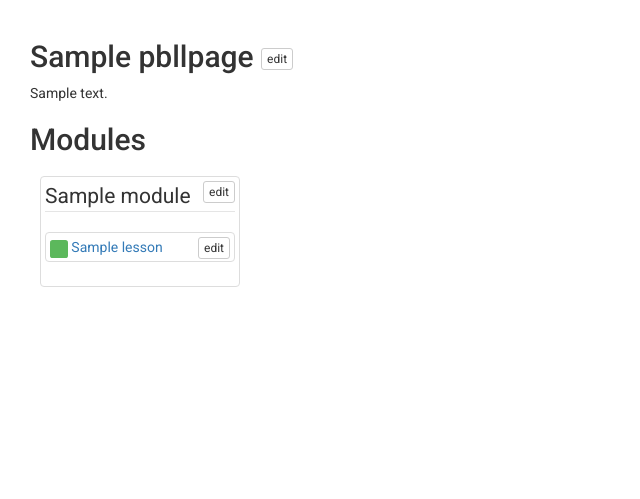
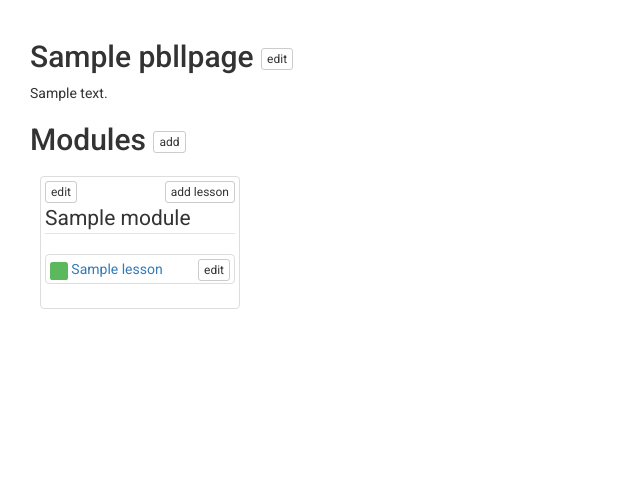
Before and after one commit to richmedina/nflrc-blwl-dev, a Django app: page / in a window 1280 px wide. Shown: the part 80-579 px from the top of the page, without its empty margins (0-640 px from the left). Run offline with Django 3.2, Linux system fonts and the light colour scheme; a user stored in the database is signed in; tables that the repository leaves empty hold one stand-in row (values such as "Sample post"); parts of the project's set-up code (start-up, migrations or seed data) failed here and were passed over; some libraries are stand-ins or nearby versions.

Commit message:
2016 pre-release

```diff
--- a/lessons/models.py
+++ b/lessons/models.py
@@ -1,5 +1,6 @@
 from django.db import models
 from django.core.urlresolvers import reverse
+from django.contrib.auth.models import User
 from django.contrib.contenttypes.fields import GenericRelation
 from django.utils.text import slugify
 
@@ -21,7 +22,7 @@ class Module(models.Model):
     title = models.CharField(max_length=512)
     description = models.TextField(blank=True)
     slug = models.SlugField(blank=True)
-    order = models.IntegerField()
+    order = models.IntegerField(default=0)
 
     def save(self, *args, **kwargs):
         self.slug = slugify(unicode(self.title))
@@ -33,22 +34,60 @@ class Module(models.Model):
     def get_absolute_url(self):
         return reverse('module', args=[str(self.slug)])
 
+    class Meta:
+        ordering = ['order']
+
 class Lesson(TimeStampedModel):
     title = models.CharField(max_length=512)
     description = models.TextField(blank=True)
     slug = models.SlugField(blank=True)
     module = models.ForeignKey(Module, related_name='lessons')
     active = models.BooleanField(default=True)
-
-    def save(self, *args, **kwargs):
-        self.slug = slugify(unicode(self.title))
-        super(Lesson, self).save(*args, **kwargs)
+    order = models.IntegerField(default=0)
 
     def __unicode__(self):
         return self.title
 
     def get_absolute_url(self):
         return reverse('lesson', args=[str(self.slug)])
+
+    def save(self, *args, **kwargs):
+        self.slug = slugify(unicode(self.title))
+        super(Lesson, self).save(*args, **kwargs)
+
+        if not self.sections.all():
+            section = LessonSection(content_type='topic', lesson=self)
+            section.save()
+            section = LessonSection(content_type='media', lesson=self)
+            section.save()
+            section = LessonSection(content_type='reading', lesson=self)
+            section.save()
+            section = LessonSection(content_type='apply', lesson=self)
+            section.save()
+
+        if not self.lesson_discussion.all():
+            try:
+                user = User.objects.filter(is_superuser=True).get()
+                thread = Post(text="Start a discussion!", creator=user, subject=self.title+' Talk', parent_post=None)
+                thread.save()
+                discussion = LessonDiscussion(thread=thread, lesson=self)
+                discussion.save()
+            except:
+                pass  # Fail silently...
+
+        if not self.lesson_quiz.all():
+            try:
+                title = '%s %s Quiz'% (self.module.title, self.title)
+                quiz = Quiz(title=title, url=title, random_order=False, answers_at_end=True)
+                quiz.save()
+                lesson_quiz = LessonQuiz(quiz=quiz, lesson=self)
+                lesson_quiz.save()
+            except Exception as e:
+                print e
+                # pass  # Fail silently...
+
+    class Meta:
+        ordering = ['order']
 
 
 class LessonSection(models.Model):
--- a/lessons/views.py
+++ b/lessons/views.py
@@ -1,4 +1,4 @@
-from django.views.generic import TemplateView, DetailView, UpdateView
+from django.views.generic import TemplateView, DetailView, UpdateView, CreateView
 from django import forms
 
 from braces.views import LoginRequiredMixin
@@ -7,7 +7,7 @@ from filebrowser.base import FileListing
 
 from core.mixins import HonorCodeRequired
 from .models import Module, Lesson, LessonSection, PbllPage
-from .forms import ModuleUpdateForm, LessonUpdateForm, LessonSectionUpdateForm, PbllPageUpdateForm
+from .forms import ModuleUpdateForm, ModuleCreateForm, LessonCreateForm, LessonUpdateForm, LessonSectionUpdateForm, PbllPageUpdateForm
 
 class HomeView(TemplateView):
 	template_name = 'index.html'
@@ -34,7 +34,7 @@ class LessonView(LoginRequiredMixin, HonorCodeRequired, DetailView):
 
 	def get_context_data(self, **kwargs):
 		context = super(LessonView, self).get_context_data(**kwargs)
-
+		context['sections'] = self.get_object().sections.all()
 		try:
 			quiz_url = self.get_object().lesson_quiz.get().quiz.url
 			context['quiz'] =  quiz_url
@@ -63,6 +63,16 @@ class PbllPageView(DetailView):
 	template_name = "pbllpage.html"
 
 
+class ModuleCreateView(LoginRequiredMixin, HonorCodeRequired, CreateView):
+	model = Module
+	template_name = "create_form.html"
+	form_class = ModuleCreateForm
+
+	def get_context_data(self, **kwargs):
+		context = super(ModuleCreateView, self).get_context_data(**kwargs)
+		context['object_type'] = 'Module'
+		return context
+
 class ModuleUpdateView(LoginRequiredMixin, HonorCodeRequired, UpdateView):
 	model = Module
 	template_name = "edit_form.html"
@@ -72,6 +82,18 @@ class ModuleUpdateView(LoginRequiredMixin, HonorCodeRequired, UpdateView):
 		context = super(ModuleUpdateView, self).get_context_data(**kwargs)
 		context['object_type'] = 'Module'
 		return context
+
+
+class LessonCreateView(LoginRequiredMixin, HonorCodeRequired, CreateView):
+	model = Lesson
+	template_name = "create_form.html"
+	form_class = LessonCreateForm
+
+	def get_context_data(self, **kwargs):
+		context = super(LessonCreateView, self).get_context_data(**kwargs)
+		context['object_type'] = 'Lesson'
+		return context
+
 
 class LessonUpdateView(LoginRequiredMixin, HonorCodeRequired, UpdateView):
 	model = Lesson
--- a/nflrcpbll/urls.py
+++ b/nflrcpbll/urls.py
@@ -4,7 +4,7 @@ admin.autodiscover()
 
 from filebrowser.sites import site
 
-from lessons.views import HomeView, ModuleView, LessonView, LoginForbiddenView, ModuleUpdateView, LessonUpdateView, LessonSectionUpdateView, PbllPageUpdateView, PbllPageView
+from lessons.views import HomeView, ModuleView, LessonView, LoginForbiddenView, ModuleCreateView, ModuleUpdateView, LessonCreateView, LessonUpdateView, LessonSectionUpdateView, PbllPageUpdateView, PbllPageView
 from quiz.views import QuizTake
 from discussions.views import DiscussionListView, DiscussionView, PostCreateView, PostDeleteView, PostUpdateView
 from core.views import HonorCodeFormView, ParticipantListView, ParticipantUpdateView, ParticipantCreateView, ParticipantDeleteView
@@ -24,9 +24,11 @@ urlpatterns = patterns('',
 
     url(r'^quiz/', include('quiz.urls')),
 
+    url(r'^module/add/$', ModuleCreateView.as_view(), name='module_create' ),
     url(r'^module/(?P<slug>[-\w]+)/$', ModuleView.as_view(), name='module' ),
     url(r'^module/(?P<slug>[-\w]+)/edit/$', ModuleUpdateView.as_view(), name='module_edit' ),
 
+    url(r'^lesson/add/$', LessonCreateView.as_view(), name='lesson_create' ),
     url(r'^lesson/(?P<slug>[-\w]+)/$', LessonView.as_view(), name='lesson' ),
     url(r'^lesson/edit/(?P<slug>[-\w]+)/$', LessonUpdateView.as_view(), name='lesson_edit' ),
     url(r'^lesson/(?P<slug>[-\w]+)/(?P<section>[-\w]+)/$', LessonView.as_view(), name='lesson_section' ),
--- a/templates/create_form.html
+++ b/templates/create_form.html
@@ -6,7 +6,7 @@
 {% block content_container %}
 
 <div class="row">
-    <div class="col-md-12"><h3>Adding </h3></div>
+    <div class="col-md-12"><h3>Creating a new {{ object_type }}</h3></div>
     <div class="col-md-12">
     	{{ form.fields.content_type_selected }}
 		<form id="basicform" class="" action="" method="post">{% csrf_token %}
--- a/templates/index.html
+++ b/templates/index.html
@@ -15,14 +15,20 @@
 
 
 <div class="col-md-12">
-	<h2>Modules</h2>
+	<h2>Modules
+		{% if user.is_staff %}
+		<a href="{% url 'module_create' %}" class="btn btn-default btn-xs">add</a>
+		{% endif %}
+	</h2>
 	{% for i in modules %}
 		<div class="thumbnail blocks">
 
 			<div class="button">
-				{% if user.is_staff %}<a href="{% url 'module_edit' slug=i.slug %}" class="btn btn-default btn-xs pull-right">edit</a>{% endif %}
+				{% if user.is_staff %}
+				<a href="{% url 'module_edit' slug=i.slug %}" class="btn btn-default btn-xs">edit</a>
+				<a href="{% url 'lesson_create' %}" class="btn btn-default btn-xs pull-right">add lesson</a>
+				{% endif %}
 				<legend>{{ i }}</legend>
-
 			</div>
 			{% for j in i.lessons.all %}
 				<div class="thumbnail">
--- a/templates/lesson.html
+++ b/templates/lesson.html
@@ -39,7 +39,9 @@
     </div>
 
     <div class="col-md-3">
-	    <div><a href="{% url 'lesson_section' slug=lesson.slug section='topic' %}" class="menu_btn {% if curr_section == 'topic' %}active{% endif %}">Topics</a></div>
+	    <div>
+	    <a href="{% url 'lesson_section' slug=lesson.slug section='topic' %}" class="menu_btn {% if curr_section == 'topic' %}active{% endif %}">Topics</a>
+	    </div>
 	    <div><a href="{% url 'lesson_section' slug=lesson.slug section='media' %}" class="menu_btn {% if curr_section == 'media' %}active{% endif %}">Consider This</a></div>
 
 		{% if quiz %}
```
Also changed, not shown: lessons/forms.py (+19 -6 lines), nflrcpbll/settings/dev.py (+6 -2 lines), lessons/migrations/0016_auto_20160104_0823.py (added).
